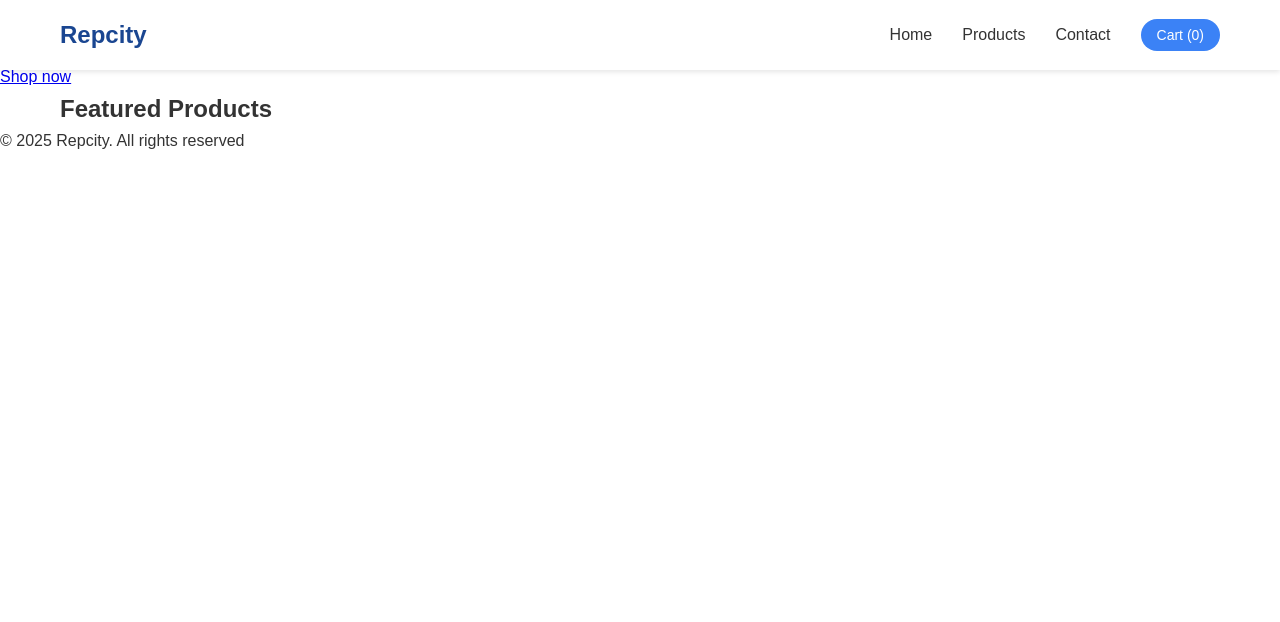
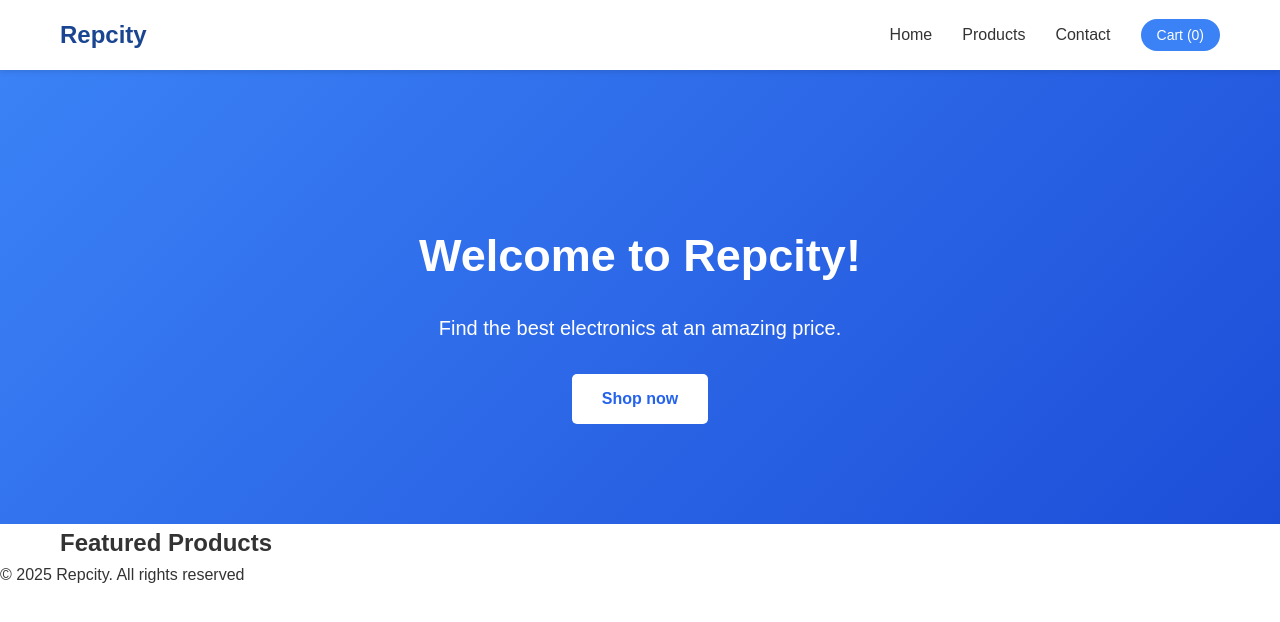
Before and after one commit to oraps809/Ora_hub, a plain HTML site: page index.html in a window 1280 px wide. Drawn offline with Linux system fonts and the light colour scheme.

Commit message:
lesson 4: hero section styling

```diff
--- a/style.css
+++ b/style.css
@@ -68,3 +68,38 @@ body {
 .cart-link:hover {
     background-color: #2563eb !important;
 }
+
+.hero {
+    background: linear-gradient(135deg, #3b82f6, #1d4ed8);
+    color: white;
+    text-align: center;
+    padding: 150px 20px 100px;
+    margin-top: 70px;
+}
+
+.hero h1 {
+    font-size: 45px;
+    margin-bottom: 20px;
+    font-weight: bold;
+}
+
+.hero p {
+    font-size: 20px;
+    margin-bottom: 30px;
+}
+
+.btn {
+    display: inline-block;
+    background: white;
+    color: #2563eb;
+    padding: 12px 30px;
+    text-decoration: none;
+    border-radius: 5px;
+    font-weight: bold;
+    transition: all 0.3s ease;
+}
+
+.btn:hover {
+    background-color: #f8fafc;
+    transform: translateY(-2px);
+}
```
